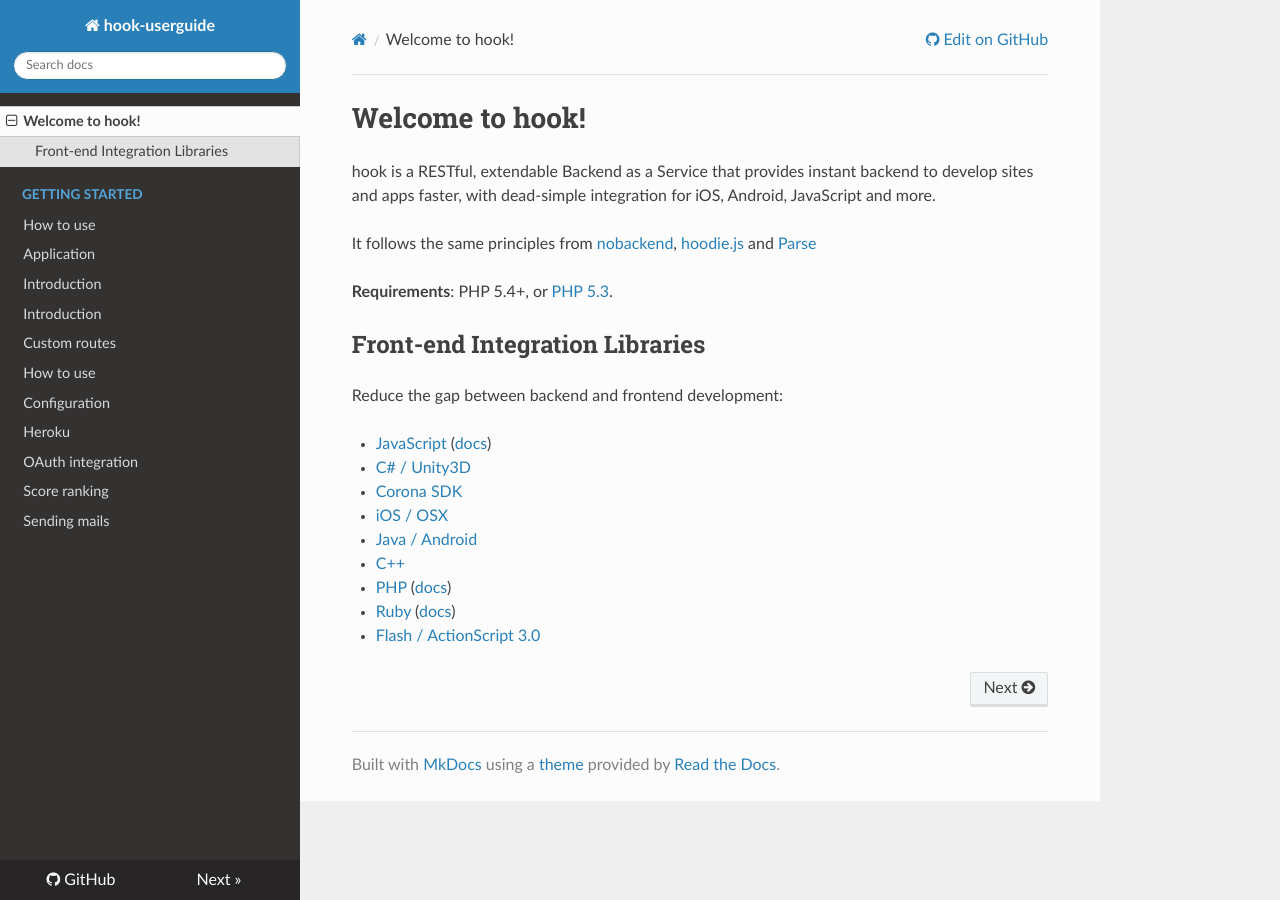
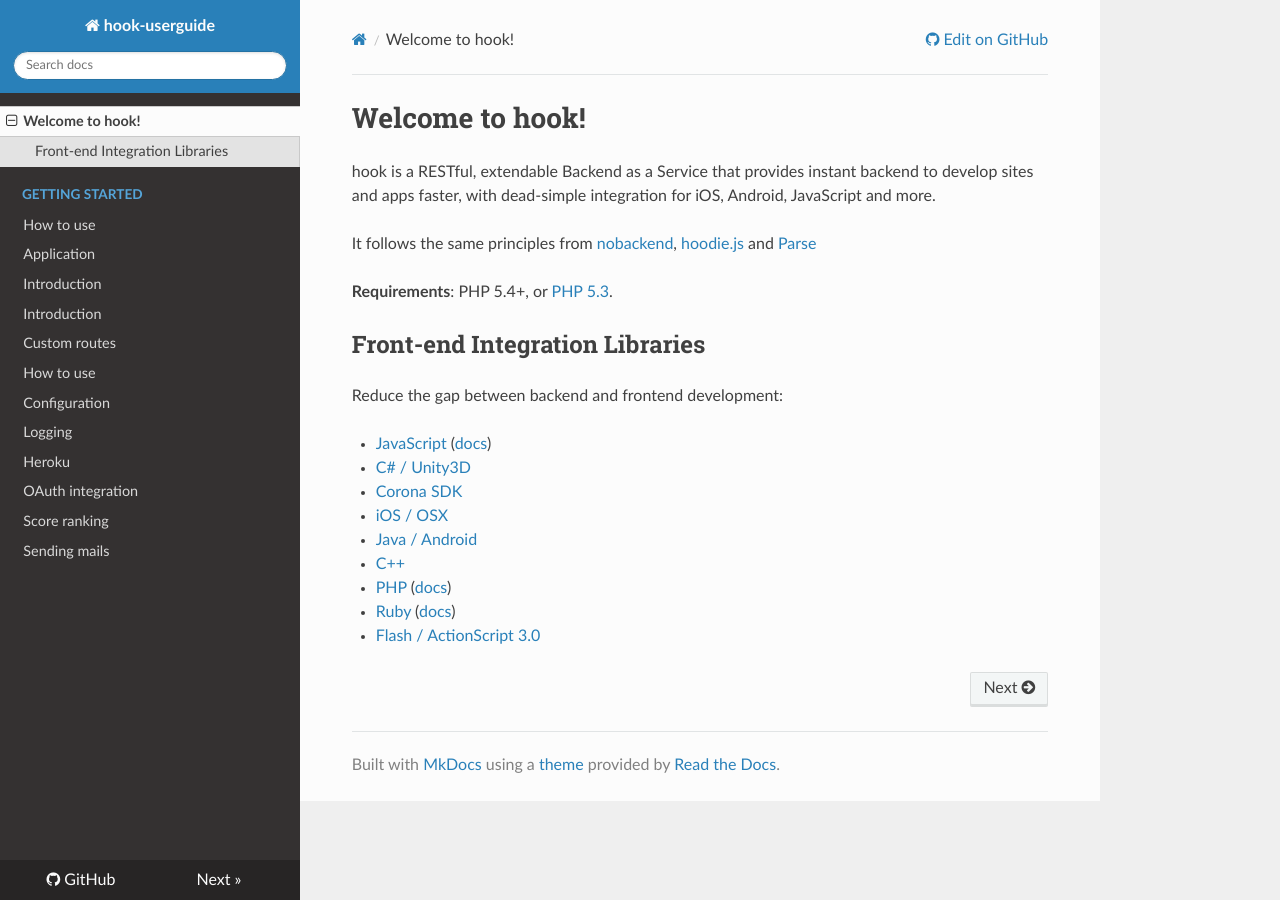
Before and after one commit to doubleleft/hook-userguide, an MkDocs documentation site: the page built from docs/index.md, in a window 1280 px wide. Built offline with MkDocs 1.6.1, drawn with Linux system fonts in a browser that asks for light colours; nearby versions of some CDN libraries; old or Windows-style settings are respelled for this version of MkDocs.

Commit message:
add logging section to menu

```diff
--- a/mkdocs.yml
+++ b/mkdocs.yml
@@ -19,6 +19,7 @@ pages:
   - ['The-Basics/Custom-routes.md']
   - ['The-Basics/Templates.md']
   - ['The-Basics/Configuration.md']
+  - ['The-Basics/Logging.md']
 
   # More
   - ['More/Deployment.md']
```
